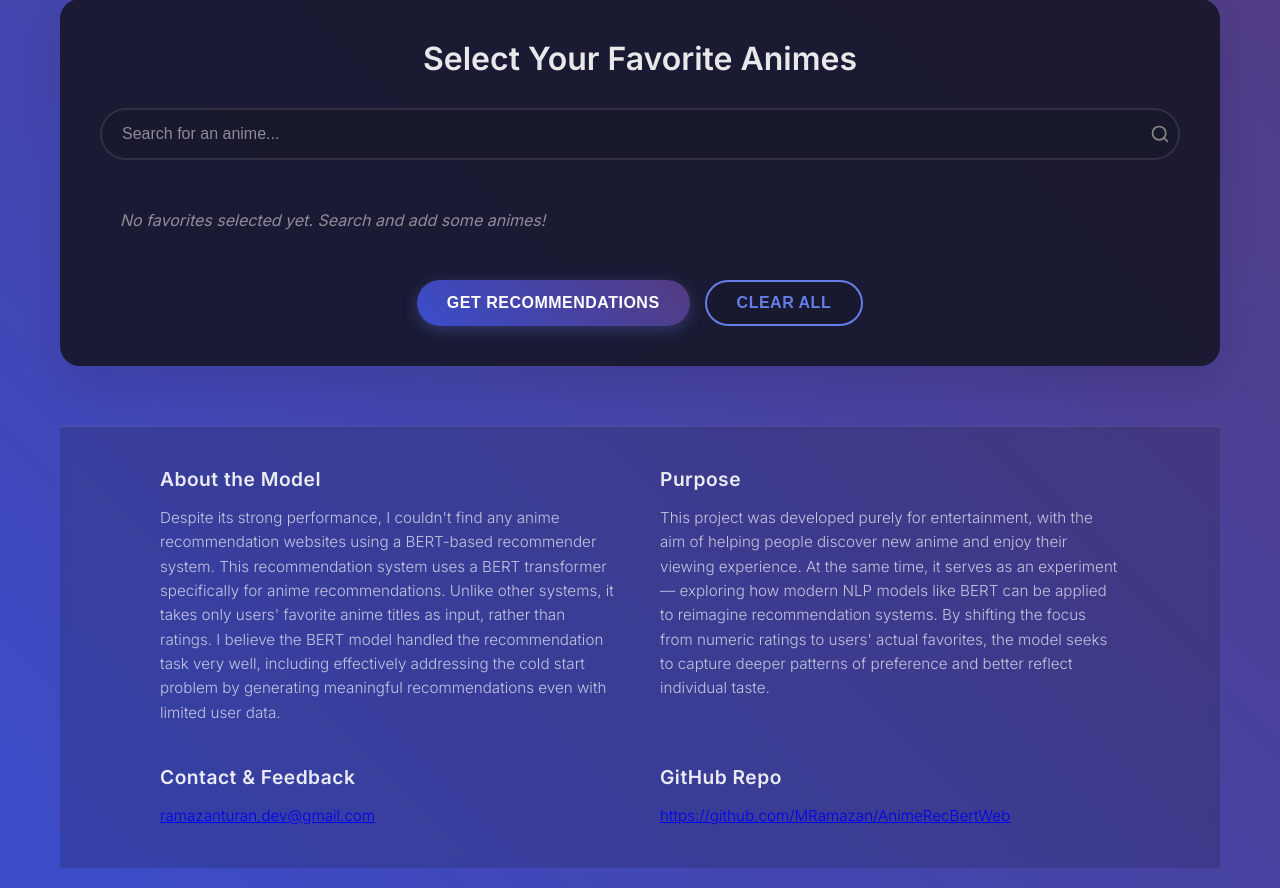
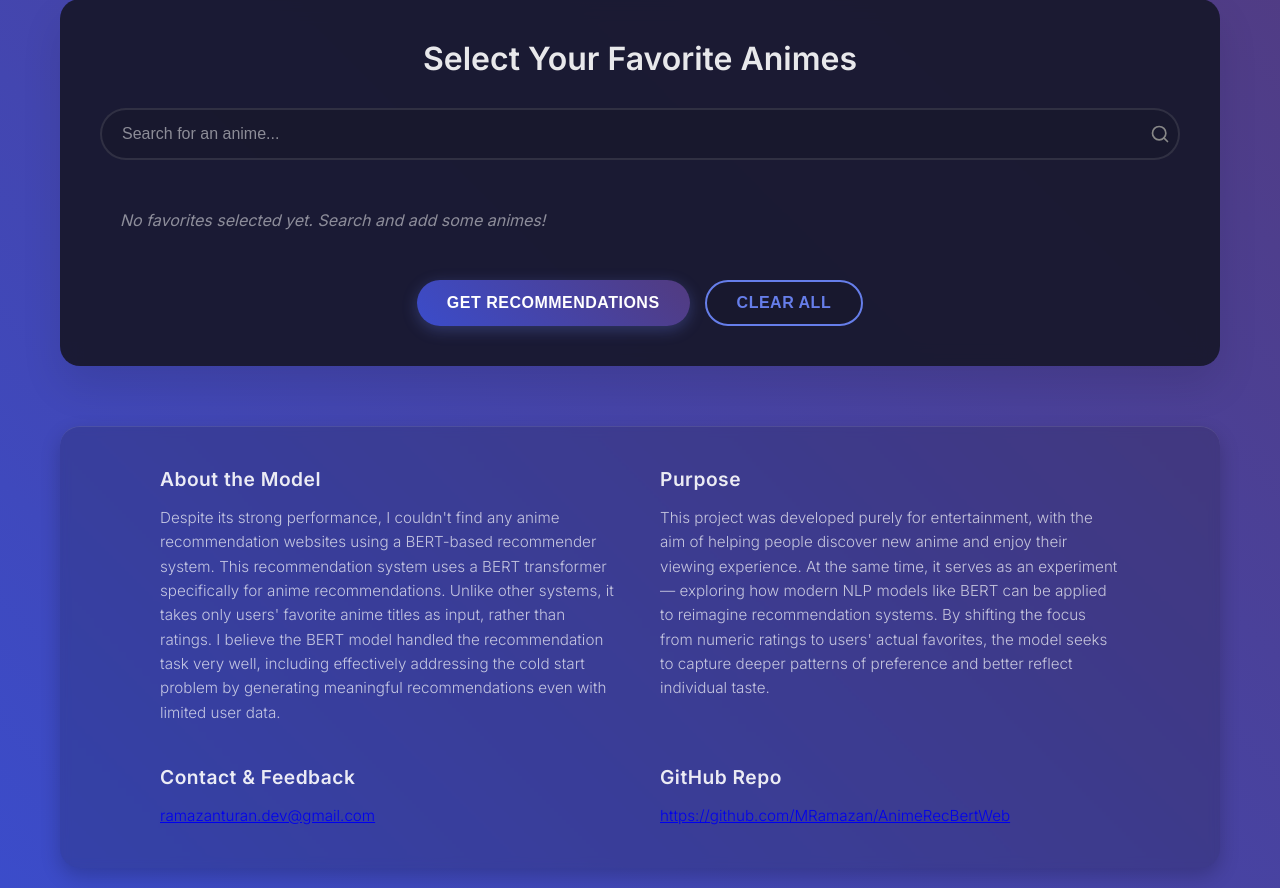
Before and after one commit to MRamazan/AnimeRecBertWeb, a Flask app: template templates/index.html in a window 1280 px wide. Shown: the part 154-1042 px from the top of the page. Run offline with Flask 3, Linux system fonts and the light colour scheme; the template is opened without the code that fills it, so the values that code supplies are empty; parts of the project's set-up code (start-up, migrations or seed data) failed here and were passed over.

Commit message:
Update purpletheme.css

```diff
--- a/static/purpletheme.css
+++ b/static/purpletheme.css
@@ -1716,11 +1716,16 @@
 
 .about-section {
     margin-top: 60px;
-    padding: 40px 0;
+    padding: 40px;
     background: rgba(255,255,255,0.05);
     backdrop-filter: blur(5px);
     border-top: 1px solid rgba(255,255,255,0.1);
-}
+
+    /* Yeni eklenenler */
+    border-radius: 20px;
+    box-shadow: 0 8px 20px rgba(0, 0, 0, 0.2);
+}
+
 
 .about-content {
     display: grid;
@@ -1870,7 +1875,7 @@ body {
 /* 17. About section background'unu değiştirin */
 .about-section {
     background: rgba(25, 25, 46, 0.2);
-    /* Diğer özellikler aynı kalacak */
+
 }
 
 /* 18. Search input placeholder color'unu ekleyin */
```
